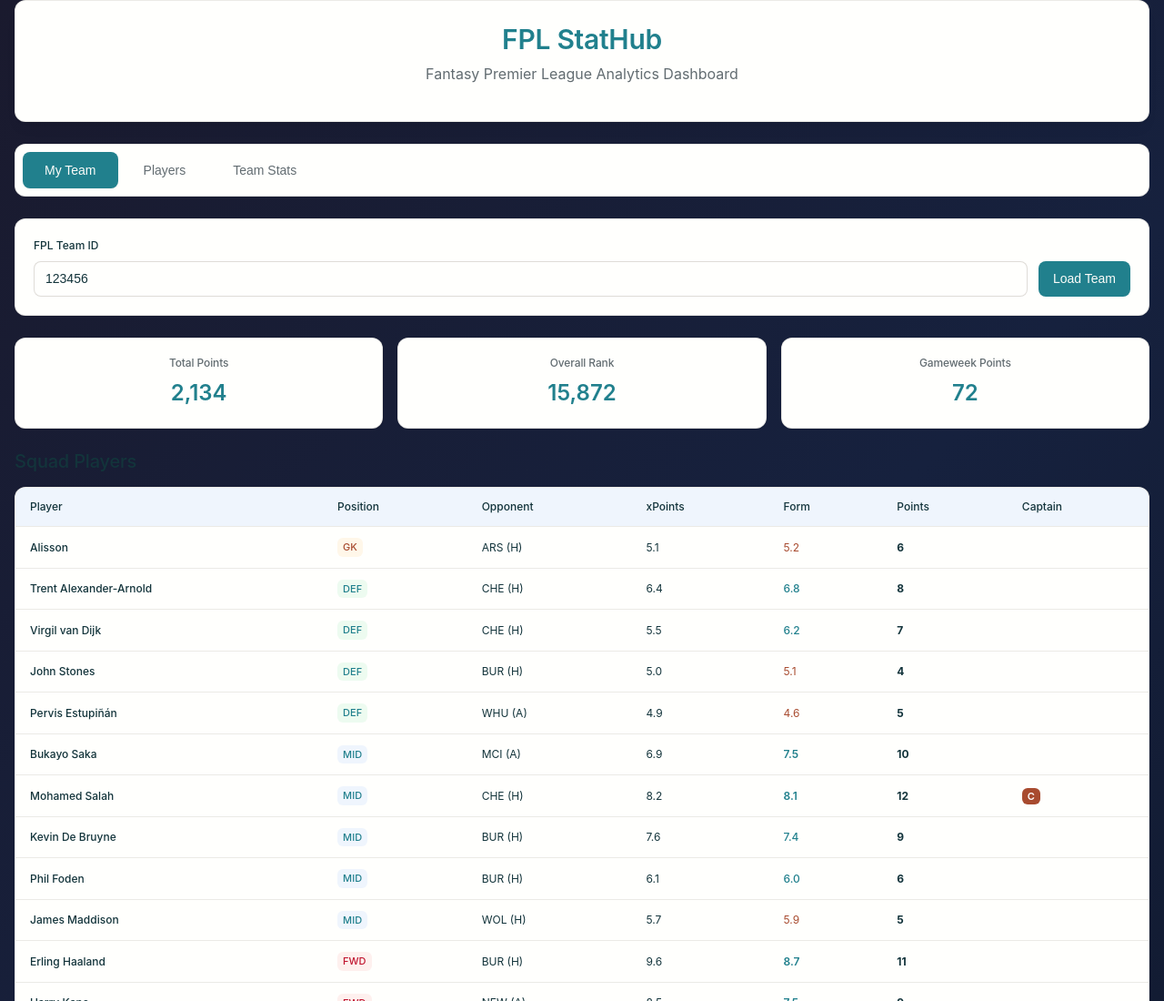
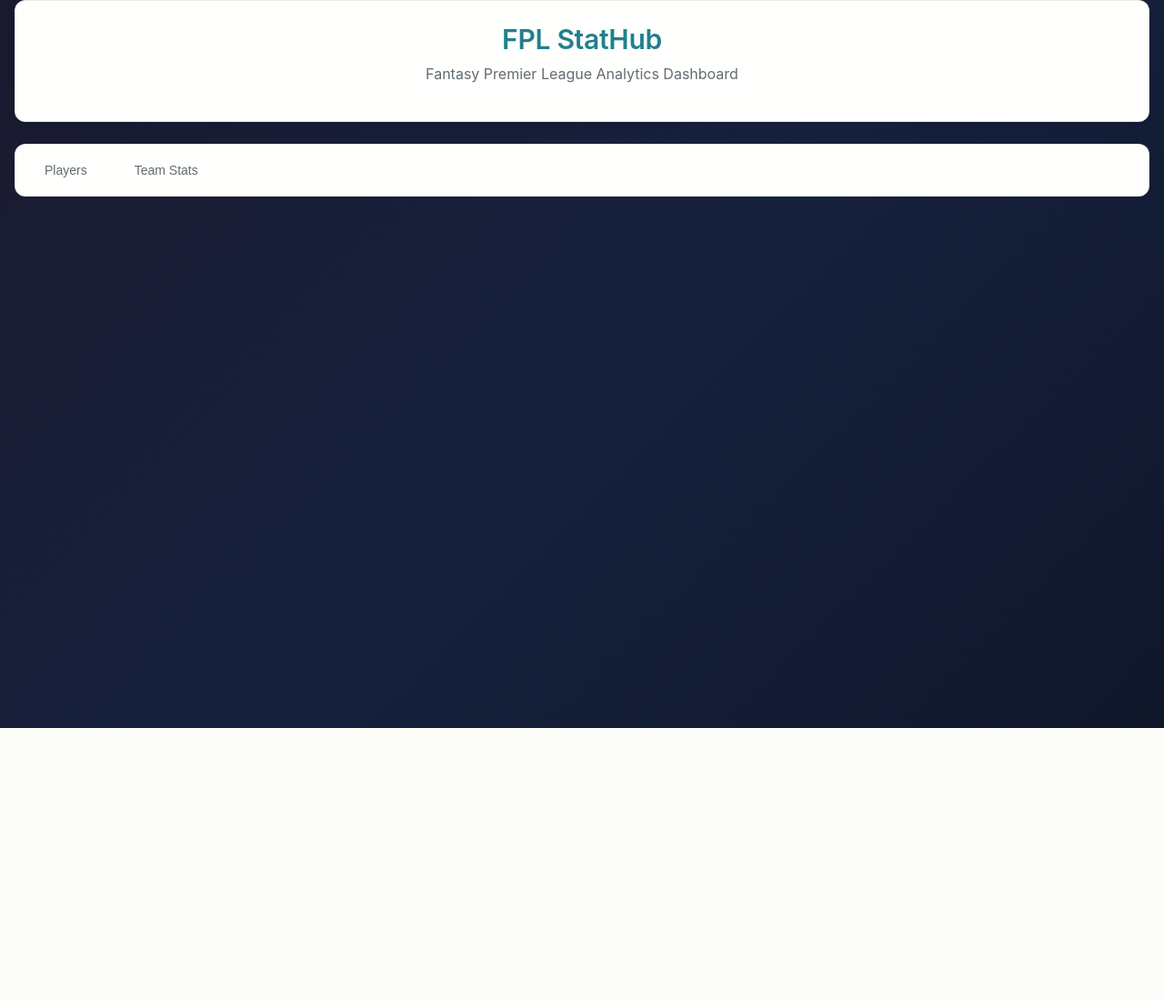
Before and after one commit to sarthakk88/FPL-StatsHub, a plain HTML site: page index.html in a window 1280 px wide. Shown: the top 1100 px of the page at 91% size. After the commit the page ends 800 px from the top, so only its background shows below. Drawn offline with nearby package versions, Linux system fonts and the light colour scheme; a web font is replaced by a local one.

Commit message:
remove my team

```diff
--- a/index.html
+++ b/index.html
@@ -19,14 +19,14 @@
 
         <!-- Main Navigation -->
         <nav class="main-nav">
-            <button class="main-tab active" data-tab="my-team">My Team</button>
+            <!-- <button class="main-tab active" data-tab="my-team">My Team</button> -->
             <button class="main-tab" data-tab="players">Players</button>
             <button class="main-tab" data-tab="team-stats">Team Stats</button>
         </nav>
 
         <div class="tab-container">
             <!-- My Team Tab -->
-            <div class="tab-content active" id="my-team">
+            <!-- <div class="tab-content active" id="my-team">
                 <div class="team-input-section">
                     <div class="input-group">
                         <label class="form-label">FPL Team ID</label>
@@ -81,7 +81,7 @@
                         <canvas id="teamPointsChart"></canvas>
                     </div>
                 </div>
-            </div>
+            </div> -->
 
             <!-- Players Tab -->
             <div class="tab-content" id="players">
```
